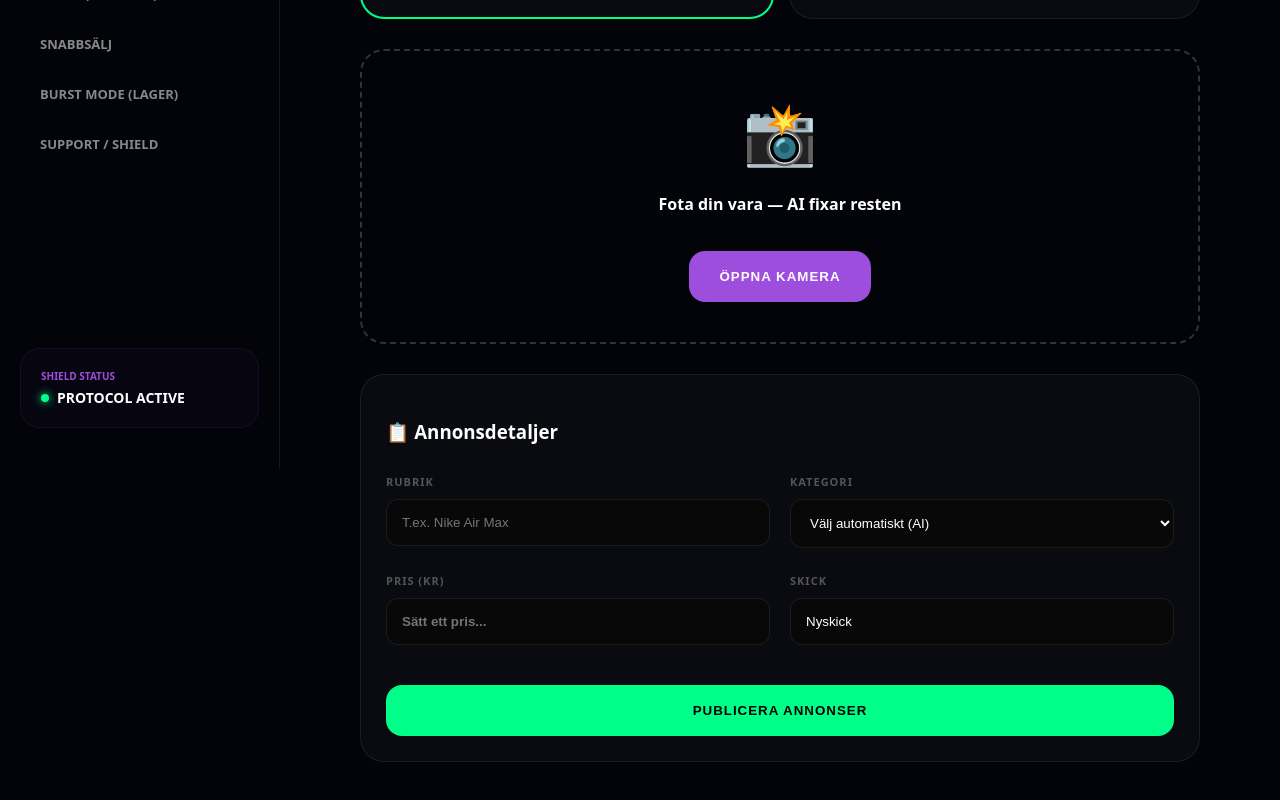
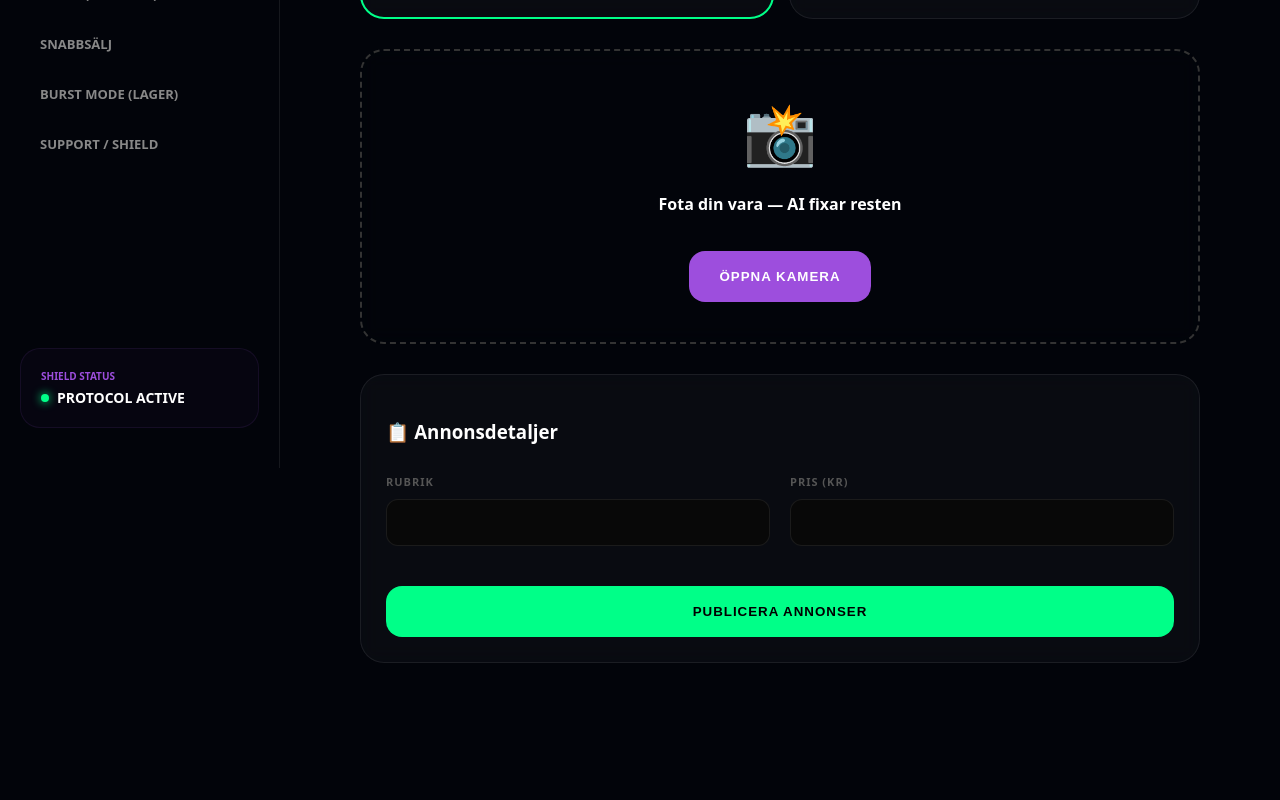
Before and after one commit to gascheckking/marketbeg-appGem, a Next.js app: page /sell/instant in a window 1280 px wide. Shown: the part 332-1132 px from the top of the page. After the commit the page ends 1095 px from the top, so only its background shows below. Built offline with nearby package versions, Linux system fonts and the light colour scheme.

Commit message:
Update page.tsx

```diff
--- a/app/sell/instant/page.tsx
+++ b/app/sell/instant/page.tsx
@@ -1,16 +1,16 @@
 "use client";
-import { useState, useEffect } from "react";
+import { useState, useEffect, Suspense } from "react";
 import { useSearchParams } from "next/navigation";
 
-export default function AISellPage() {
+// Vi flyttar din logik till en intern komponent
+function AISellForm() {
   const searchParams = useSearchParams();
   const isAgainMode = searchParams.get("source") === "history";
 
-  const [mode, setMode] = useState(isAgainMode ? "single" : "single");
+  const [mode, setMode] = useState("single");
   const [bulkPrice, setBulkPrice] = useState(50);
   const [minPurchase, setMinPurchase] = useState(150);
 
-  // AI-data som "hämtas" om man kör AGAIN-loopen
   const [listingData, setListingData] = useState({
     title: isAgainMode ? "iPad Air (4th Gen)" : "",
     category: isAgainMode ? "Elektronik" : "Välj automatiskt (AI)",
@@ -51,13 +51,11 @@ export default function AISellPage() {
         )}
       </div>
 
-      {/* Kamera / Media Section */}
       <div className="glass-card" style={{ padding: '40px', textAlign: 'center', marginBottom: '30px', border: isAgainMode ? '2px solid var(--neon-purple)' : '2px dashed #333', background: isAgainMode ? 'rgba(157, 78, 221, 0.05)' : 'transparent' }}>
         {isAgainMode ? (
           <div>
             <div style={{ fontSize: '50px' }}>📱</div>
             <p style={{ fontWeight: 800, marginTop: '15px' }}>Vi använder dina tidigare bilder.</p>
-            <p className="muted" style={{ fontSize: '12px' }}>Lägg gärna till en ny bild om skicket ändrats.</p>
           </div>
         ) : (
           <div>
@@ -70,7 +68,6 @@ export default function AISellPage() {
         </button>
       </div>
 
-      {/* Input Fields */}
       <div className="glass-card">
         <h3 style={{ marginBottom: '25px', display: 'flex', alignItems: 'center', gap: '10px' }}>
           <span>📋 Annonsdetaljer</span>
@@ -81,19 +78,12 @@ export default function AISellPage() {
           <div style={{ marginBottom: '30px', padding: '25px', background: 'rgba(0,255,136,0.05)', borderRadius: '20px', border: '1px solid rgba(0,255,136,0.2)' }}>
             <div style={{ display: 'flex', justifyContent: 'space-between', marginBottom: '20px' }}>
               <label style={{ fontWeight: 900 }}>PRIS PER ARTIKEL: <span style={{ color: 'var(--neon-mint)' }}>{bulkPrice} kr</span></label>
-              <label style={{ fontWeight: 900 }}>KÖP MINST FÖR: <span style={{ color: 'var(--neon-purple)' }}>{minPurchase} kr</span></label>
             </div>
             <input
               type="range" min="10" max="1000" step="10"
               value={bulkPrice}
               onChange={(e) => setBulkPrice(Number(e.target.value))}
-              style={{ width: '100%', accentColor: 'var(--neon-mint)', marginBottom: '20px', cursor: 'pointer' }}
-            />
-            <input
-              type="range" min="50" max="2000" step="50"
-              value={minPurchase}
-              onChange={(e) => setMinPurchase(Number(e.target.value))}
-              style={{ width: '100%', accentColor: 'var(--neon-purple)', cursor: 'pointer' }}
+              style={{ width: '100%', accentColor: 'var(--neon-mint)', cursor: 'pointer' }}
             />
           </div>
         )}
@@ -105,37 +95,15 @@ export default function AISellPage() {
               type="text"
               value={listingData.title}
               onChange={(e) => setListingData({...listingData, title: e.target.value})}
-              placeholder="T.ex. Nike Air Max"
               style={{ width: '100%', padding: '15px', borderRadius: '12px', background: '#080808', border: '1px solid var(--border)', color: '#fff', marginTop: '8px' }}
             />
-          </div>
-          <div>
-            <label className="muted" style={{ fontSize: '11px', fontWeight: 900, letterSpacing: '1px' }}>KATEGORI</label>
-            <select
-              value={listingData.category}
-              style={{ width: '100%', padding: '15px', borderRadius: '12px', background: '#080808', border: '1px solid var(--border)', color: '#fff', marginTop: '8px' }}
-            >
-              <option>Välj automatiskt (AI)</option>
-              <option>Elektronik</option>
-              <option>Mode</option>
-              <option>Samlarobjekt</option>
-            </select>
           </div>
           <div>
             <label className="muted" style={{ fontSize: '11px', fontWeight: 900, letterSpacing: '1px' }}>PRIS (KR)</label>
             <input
               type="number"
               value={listingData.price}
-              placeholder="Sätt ett pris..."
               style={{ width: '100%', padding: '15px', borderRadius: '12px', background: '#080808', border: '1px solid var(--border)', color: 'var(--neon-mint)', fontWeight: 800, marginTop: '8px' }}
-            />
-          </div>
-          <div>
-            <label className="muted" style={{ fontSize: '11px', fontWeight: 900, letterSpacing: '1px' }}>SKICK</label>
-            <input
-              type="text"
-              value={listingData.condition}
-              style={{ width: '100%', padding: '15px', borderRadius: '12px', background: '#080808', border: '1px solid var(--border)', color: '#fff', marginTop: '8px' }}
             />
           </div>
         </div>
@@ -147,3 +115,12 @@ export default function AISellPage() {
     </div>
   );
 }
+
+// Huvudexporten som omsluter allt i Suspense
+export default function AISellPage() {
+  return (
+    <Suspense fallback={<div className="page-wrapper">Initialiserar K.A.R.M.A Protocol...</div>}>
+      <AISellForm />
+    </Suspense>
+  );
+}
```
